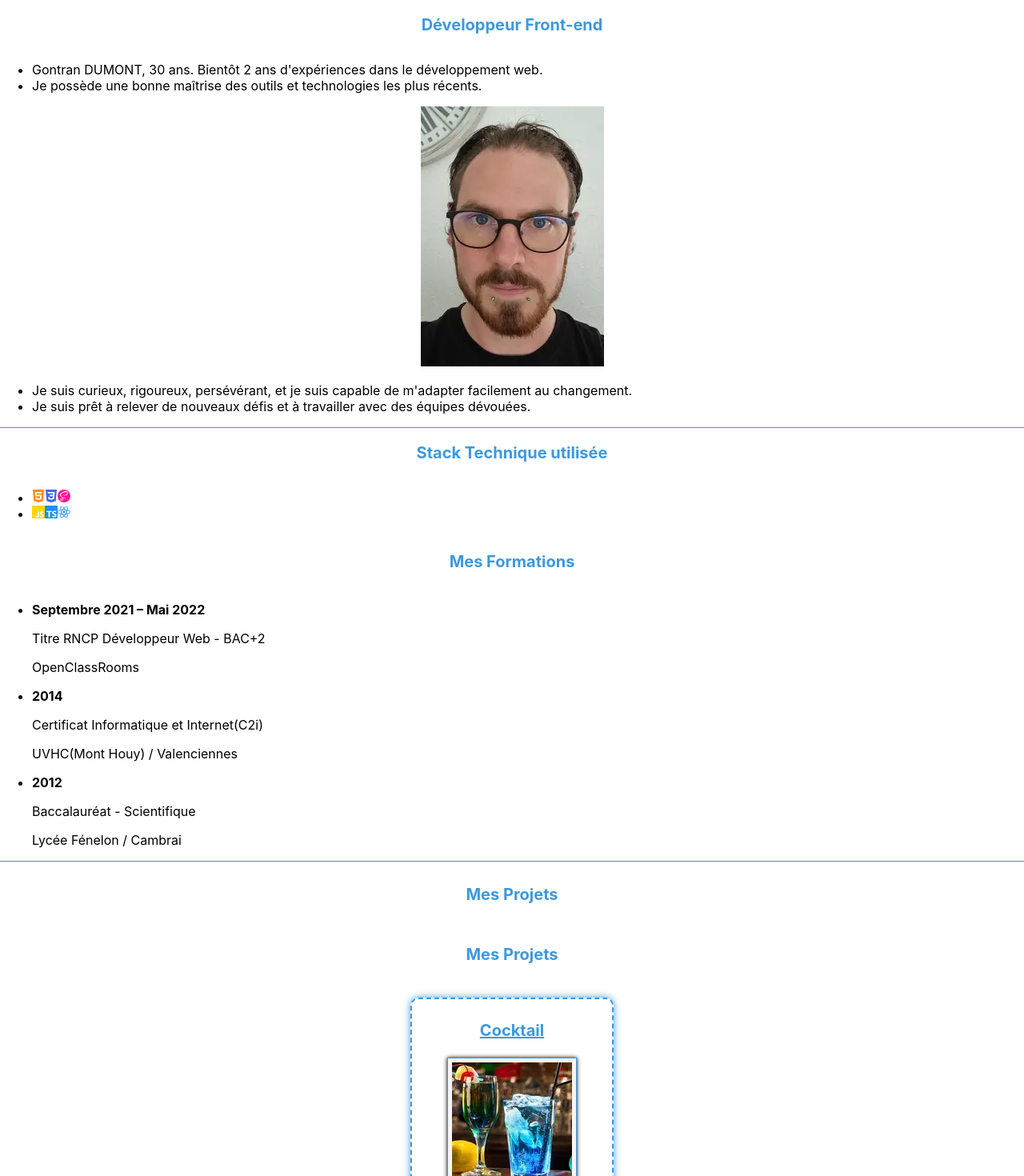
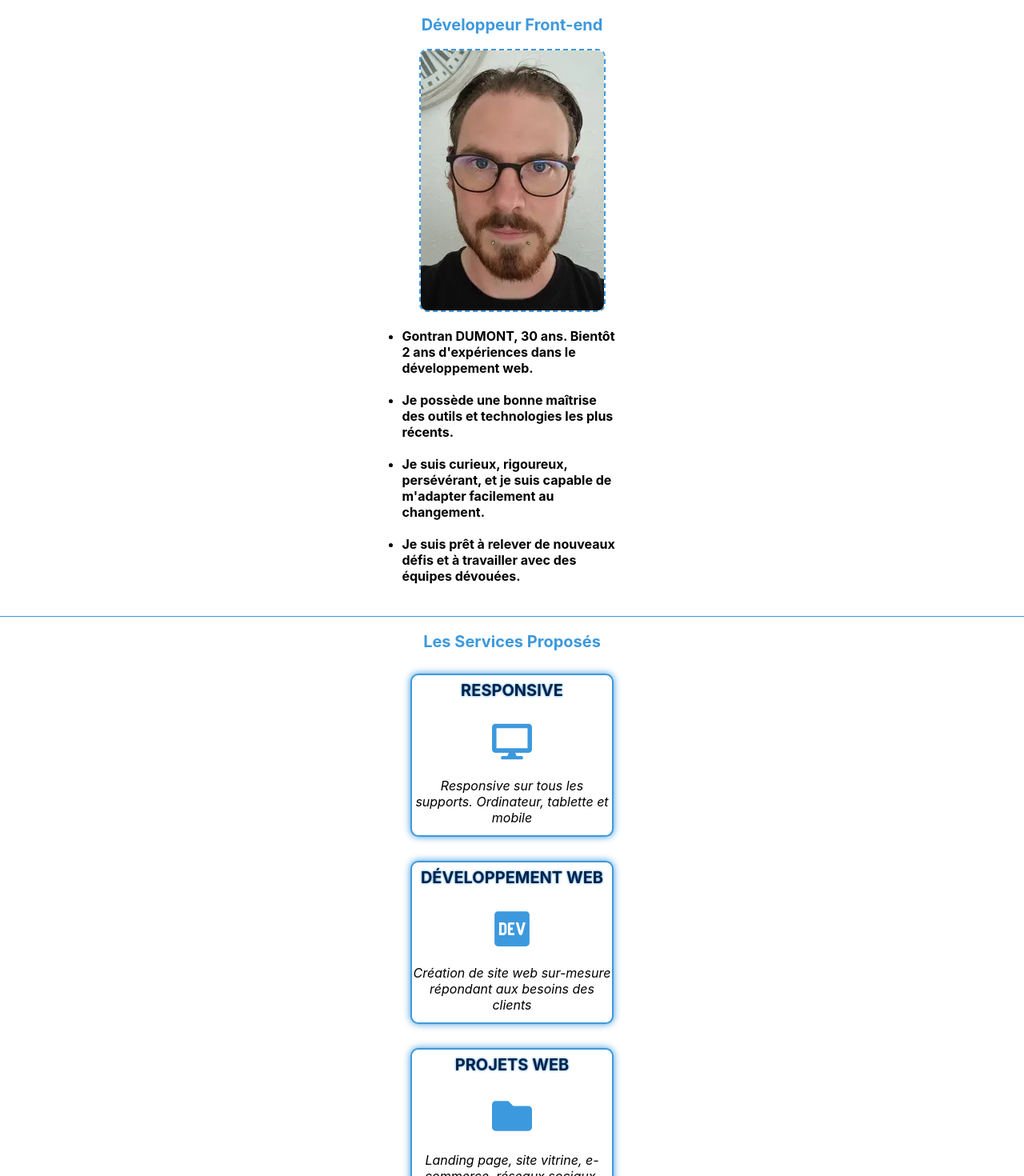
Before and after one commit to DumontGontran/portfolio-v2, a React (Create React App) app: page / in a window 1280 px wide. Shown: the top 1470 px of the page at 80% size. Built offline with nearby package versions, Linux system fonts and the light colour scheme.

Commit message:
import and use of my different components in my main landing page

```diff
--- a/src/pages/Presentation.tsx
+++ b/src/pages/Presentation.tsx
@@ -1,77 +1,18 @@
-import { SiHtml5, SiCss3, SiSass, SiJavascript, SiTypescript, SiReact } from 'react-icons/si'
 import Cards from '../components/Card/Cards'
+import Description from '../components/Description/Description'
+import AbilitiesAndStudies from '../components/AbilitiesAndStudies/AbilitiesAndStudies'
+import MyServices from '../components/MyServices/MyServices'
 import Footer from '../components/Footer/Footer'
 import './index.css'
-import photo from '../images/dumont-gontran.webp'
 
 const Presentation = () => {
     return (
         <>
             <main>
-                <section>
-                    <h1>Développeur Front-end</h1>
-                    <div className='presentation'>
-                        <ul className='description'>
-                            <li className='description_element'>
-                                Gontran DUMONT, 30 ans. Bientôt 2 ans d'expériences dans le développement web.
-                            </li>
-                            <li className='description_element'>
-                            Je possède une bonne maîtrise des outils et technologies les plus récents.
-                            </li>
-                        </ul>
-                        <img src={photo} alt='dumont-gontran' className='photo' />
-                        <ul className='description'>
-                            <li className='description_element'>
-                                Je suis curieux, rigoureux, persévérant, et je suis capable de m'adapter facilement au changement.
-                            </li>
-                            <li className='description_element'>
-                                Je suis prêt à relever de nouveaux défis et à travailler avec des équipes dévouées.
-                            </li>
-                            {/* <li className='description_element'>
-                                J'ai travaillé sur de <strong>nombreux projets variés</strong>, ce qui me permet de vous proposer un <strong>service de qualité</strong> :
-                                <ul>
-                                    <li>Mise en application d'un design à partir de maquettes.</li>
-                                    <li>Mise en place de fonctionnalités diverses.</li>
-                                    <li>Optimisation en matière de référencement (SEO) !</li>
-                                    <li>Possibilité de mise en ligne de l'application web sur un hébergement dédié pour vous !</li>
-                                </ul>
-                            </li> */}
-                        </ul>
-                    </div>
-                </section>
-                <section>
-                    <h2>Stack Technique utilisée</h2>
-                    <div className='abilities'>
-                        <ul>
-                            <li className='abilities_element'><SiHtml5 className='skill_logo' color='darkorange' /><SiCss3 className='skill_logo' color='royalblue' /><SiSass className='skill_logo' color='deeppink' /></li>
-                            <li className='abilities_element'><SiJavascript className='skill_logo' color='gold' /><SiTypescript className='skill_logo' color='dodgerblue' /><SiReact className='skill_logo' color='dodgerblue' /></li>
-                        </ul>
-                    </div>
-                    <h3>Mes Formations</h3>
-                    <div className='studies'>
-                        <ul>
-                            <li className='studies_element'>
-                                <strong>Septembre 2021 – Mai 2022</strong>
-                                <p>Titre RNCP Développeur Web - BAC+2</p>
-                                <p>OpenClassRooms</p>
-                            </li>
-                            <li className='studies_element'>
-                                <strong>2014</strong>
-                                <p>Certificat Informatique et Internet(C2i)</p>
-                                <p>UVHC(Mont Houy) / Valenciennes</p>
-                            </li>
-                            <li className='studies_element'>
-                                <strong>2012</strong>
-                                <p>Baccalauréat - Scientifique</p>
-                                <p>Lycée Fénelon / Cambrai</p>
-                            </li>
-                        </ul>
-                    </div>
-                </section>
-                <section>
-                    <h4>Mes Projets</h4>
-                    <Cards />
-                </section>
+                <Description />
+                <MyServices />
+                <Cards />
+                <AbilitiesAndStudies />
             </main>
             <Footer />
         </>
```
